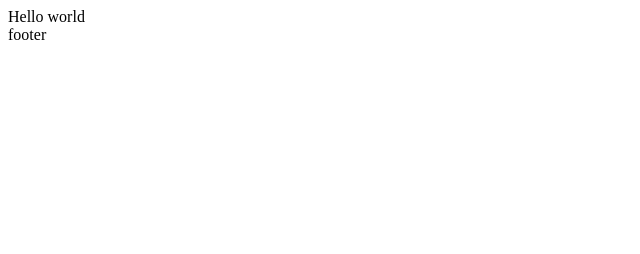
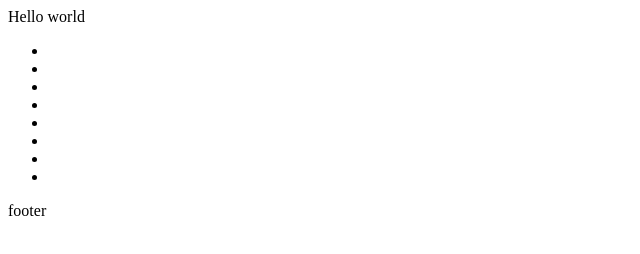
Before and after one commit to Aleksey0808/GitTutorial, a plain HTML site: page index.html in a window 1280 px wide. Shown: the whole page, without its empty margins (0-640 px from the left). Drawn offline with Linux system fonts and the light colour scheme.

Commit message:
add menu link

```diff
--- a/index.html
+++ b/index.html
@@ -10,12 +10,16 @@
 <body>
     <header>Hello world</header>
     <nav>
-        <a href="#"></a>
-        <a href="#"></a>
-        <a href="#"></a>
-        <a href="#"></a>
-        <a href="#"></a>
-        <a href="#"></a>
+      <ul>
+        <li><a href="#"></a></li>
+        <li><a href="#"></a></li>
+        <li><a href="#"></a></li>
+        <li><a href="#"></a></li>
+        <li><a href="#"></a></li>
+        <li><a href="#"></a></li>
+        <li><a href="#"></a></li>
+        <li><a href="#"></a></li>
+      </ul>
     </nav>
     <footer>footer</footer>
 </body>
```
